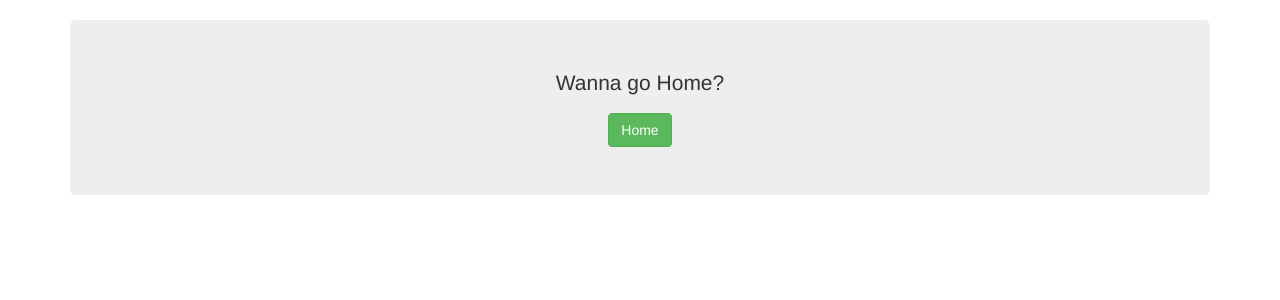
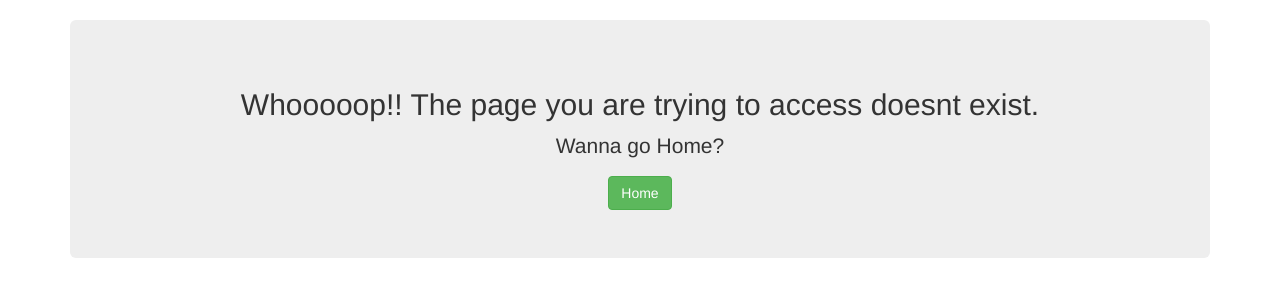
Before and after one commit to probantan/news, a Flask app: template app/templates/404.html in a window 1280 px wide. Shown: the part 52-352 px from the top of the page. Run offline with Flask 2, Linux system fonts and the light colour scheme; the template is opened without the code that fills it, so the values that code supplies are empty; some libraries are stand-ins or nearby versions.

```diff
--- a/app/templates/404.html
+++ b/app/templates/404.html
@@ -2,6 +2,7 @@
 {% block content%}
 <div class="container">
 	<div class="jumbotron text-center">
+		<h2> Whooooop!! The page you are trying to access doesnt exist.</h2>
 		<p> Wanna go Home?</p><a href="/" class="btn btn-success">Home</a>
 	</div>
 </div>
```
